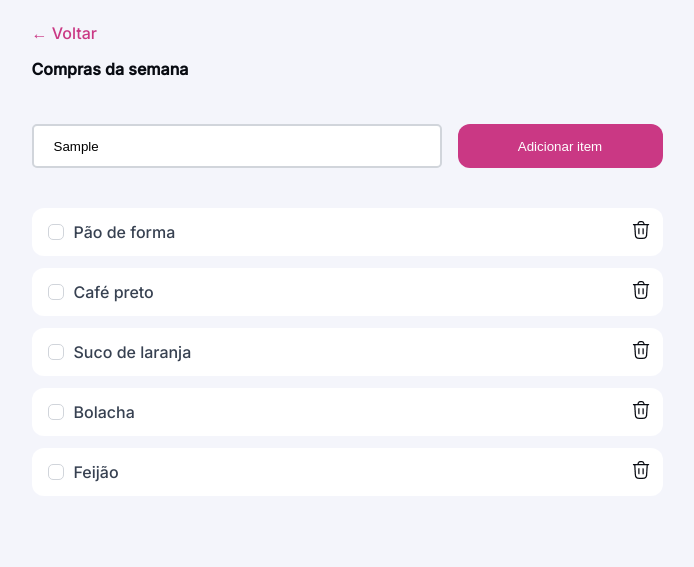
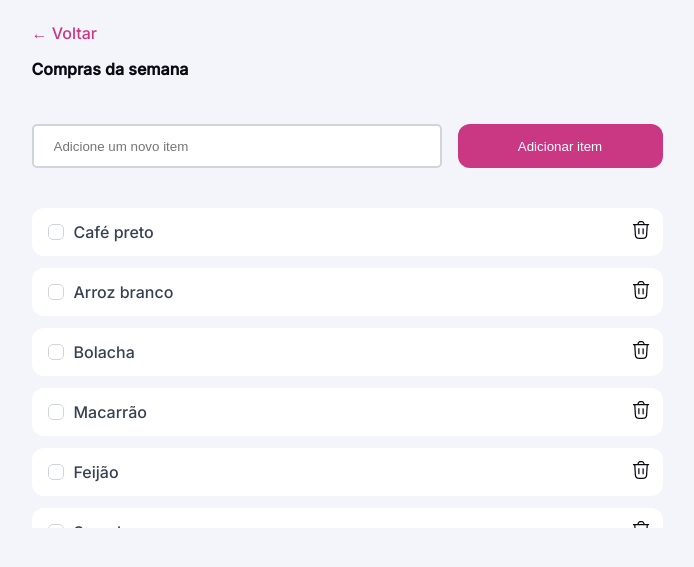
Before and after one commit to Tajetti/Lista-de-Compras, a plain HTML site: page index.html in a window 1280 px wide. Both pictures are taken after typing "Sample" into the empty fields and a click on the button "Adicionar item". Shown: the part 71-638 px from the top of the page, without its empty margins (293-987 px from the left). Drawn offline with Linux system fonts and the light colour scheme.

Commit message:
Finalizando a adição de elementos na lista rápida

```diff
--- a/index.html
+++ b/index.html
@@ -30,51 +30,65 @@
 
     <div class="forms">
       <form id="form">
-        <input type="text" id="addItem" name="item" placeholder="Adicione um novo item">
+        <input type="text" id="input" name="item" placeholder="Adicione um novo item">
         <button type="submit" id="submit">Adicionar item</button>
       </form>
     </div><!--forms-->
+
     <div class="list-items">
-      <div class="option">
-        <input type="checkbox" id="item1" name="item1" value="item1">
-        <label for="item1">Pão de forma</label>
-        <div class="trash">
-          <img src="img/icon/Frame-3.png" alt="Lixeira" id="trash">
-        </div>
-      </div>
-
-      <div class="option">
+      <ul role="list" id="lista">
+        <li class="option">
+          <div class="item">
             <input type="checkbox" id="item1" name="item1" value="item1">
             <label for="item1">Café preto</label>
+          </div>
           <div class="trash">
-          <img src="img/icon/Frame-3.png" alt="Lixeira" id="trash">
+            <img src="img/icon/Frame-3.png" alt="Lixeira" class="trash">
           </div>
+        </li>
+
+        <li class="option">
+          <div class="item">
+            <input type="checkbox" id="item1" name="item1" value="item1">
+            <label for="item1">Arroz branco</label>
           </div>
+          <div class="trash">
+            <img src="img/icon/Frame-3.png" alt="Lixeira" class="trash">
+          </div>
+        </li>
 
-      <div class="option">
-        <input type="checkbox" id="item1" name="item1" value="item1">
-        <label for="item1">Suco de laranja</label>
-        <div class="trash">
-          <img src="img/icon/Frame-3.png" alt="Lixeira" id="trash">
-        </div>
-      </div>
-
-      <div class="option">
+        <li class="option">
+          <div class="item">
             <input type="checkbox" id="item1" name="item1" value="item1">
             <label for="item1">Bolacha</label>
+          </div>
           <div class="trash">
-          <img src="img/icon/Frame-3.png" alt="Lixeira" id="trash">
+            <img src="img/icon/Frame-3.png" alt="Lixeira" class="trash">
           </div>
+        </li>
+
+        <li class="option">
+          <div class="item">
+            <input type="checkbox" id="item1" name="item1" value="item1">
+            <label for="item1">Macarrão</label>
           </div>
+          <div class="trash">
+            <img src="img/icon/Frame-3.png" alt="Lixeira" class="trash">
+          </div>
+        </li>
 
-      <div class="option">
+        <li class="option">
+          <div class="item">
             <input type="checkbox" id="item1" name="item1" value="item1">
             <label for="item1">Feijão</label>
+          </div>
           <div class="trash">
-          <img src="img/icon/Frame-3.png" alt="Lixeira" id="trash">
+            <img src="img/icon/Frame-3.png" alt="Lixeira" class="trash">
           </div>
-      </div>
-    </div><!--list-->
+        </li>
+
+      </ul>
+    </div> <!-- LIST-ITEMS -->
 
     <div class="Display-none">
       <div class="msg-error">
--- a/script.js
+++ b/script.js
@@ -1,16 +1,28 @@
-const form = document.getElementById("form")
-const addItem = document.getElementById("addItem")
-const submit = document.getElementById("submit")
-const list = document.getElementsByClassName("list")
+const form = document.getElementById('form');
+const input = document.getElementById('input');
+const list = document.getElementById('lista');
+const trash = document.querySelector('.trash');
 
-addItem.addEventListener("input", (event) => {
-  const hasNumberRegex = /\d+/g;
-  addItem.value = addItem.value.replace(hasNumberRegex, "");
-}) // Verifica se o input que adiciona itens tem números. Se tiver, ele irá remover
+form.addEventListener("submit", (event) => {
+  event.preventDefault();
+  const nomeItem = input.value
 
-form.onsubmit = (event) => { // Adiciona o evento de submit ao form
-  event.preventDefault() // Previne que a página atualize
+  if(nomeItem === "") {
+    alert("Digite um item!");
+    return;
+  }
 
-  const itemParaAdicionar = addItem.value // Verifica se o input está vazio e remove os espaços em branco
-  if (itemText === "") {return} // Se o input estiver vazio, não faz nada
-}
+  const li = document.createElement("li");
+  li.className = "option"
+  li.innerHTML = `
+    <div class="item">
+      <input type="checkbox" class="checkbox" id="checkbox">
+      <label for="checkbox">${nomeItem}</label>
+    </div>
+    <div class="trash">
+      <img src="img/icon/Frame-3.png" alt="Lixeira" class="trash-icon">
+    </div>
+    `
+  lista.appendChild(li);
+  input.value = "";
+})
--- a/style/global.css
+++ b/style/global.css
@@ -28,6 +28,12 @@
   --fw-medium: 500;
 }
 
+ul[role="list"]{
+  list-style: none;
+  padding: 0;
+  margin: 0;
+}
+
 body{
   background-color: var(--background-primary);
 }
--- a/style/hero.css
+++ b/style/hero.css
@@ -63,7 +63,12 @@
   margin-bottom: 12px;
   color: var(--content-secondary);
 
-  & > input{
+  & .item{
+    display: flex;
+    align-items: center;
+  }
+
+  & input{
     margin-right: 0.625rem;
 
     &[type="checkbox"]{
@@ -88,7 +93,6 @@
     }
   }
 
-
   & .trash{
     margin-left: auto;
     cursor: pointer;
```
Lines whose indentation alone changed are shown as unchanged.
